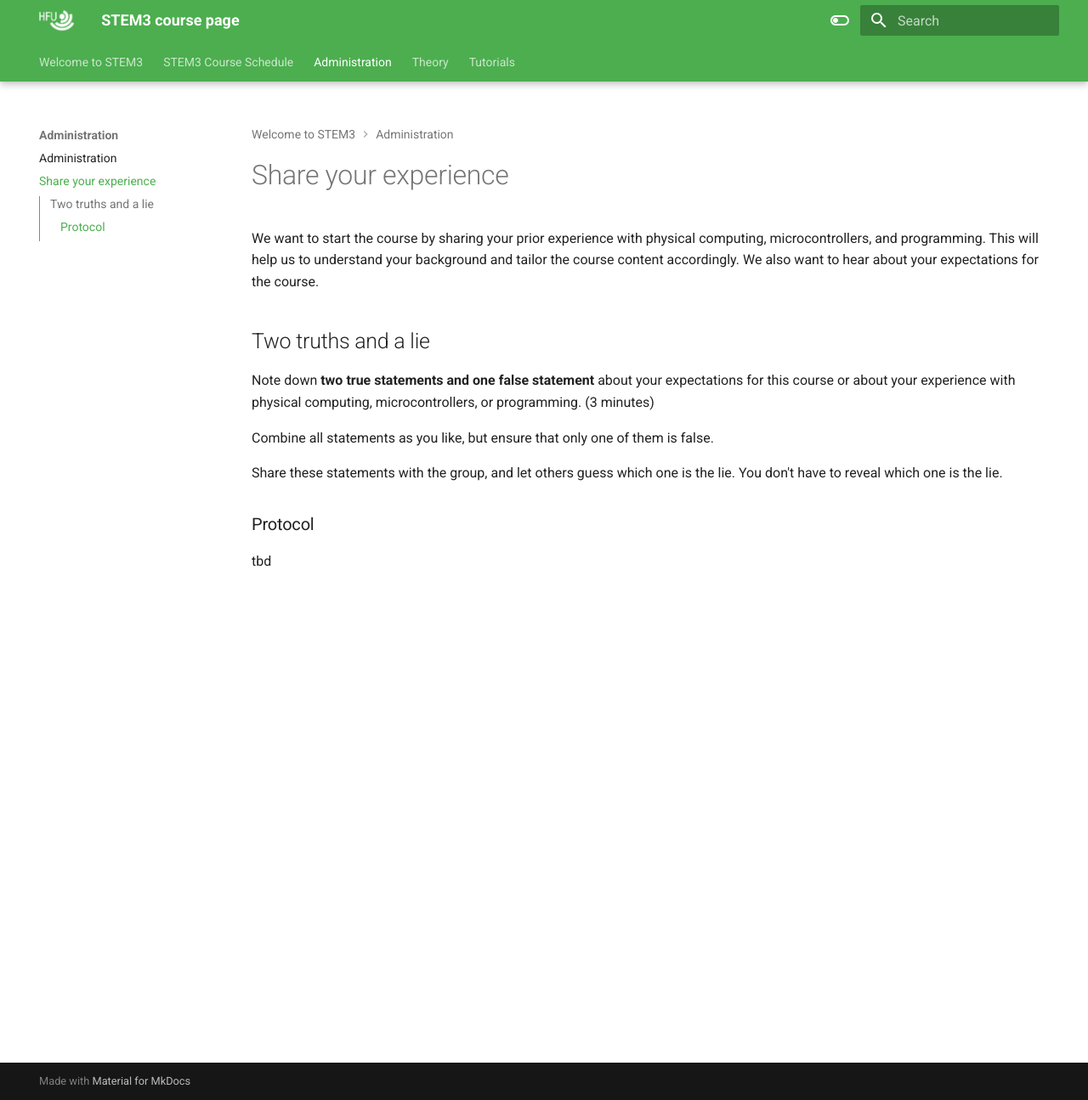
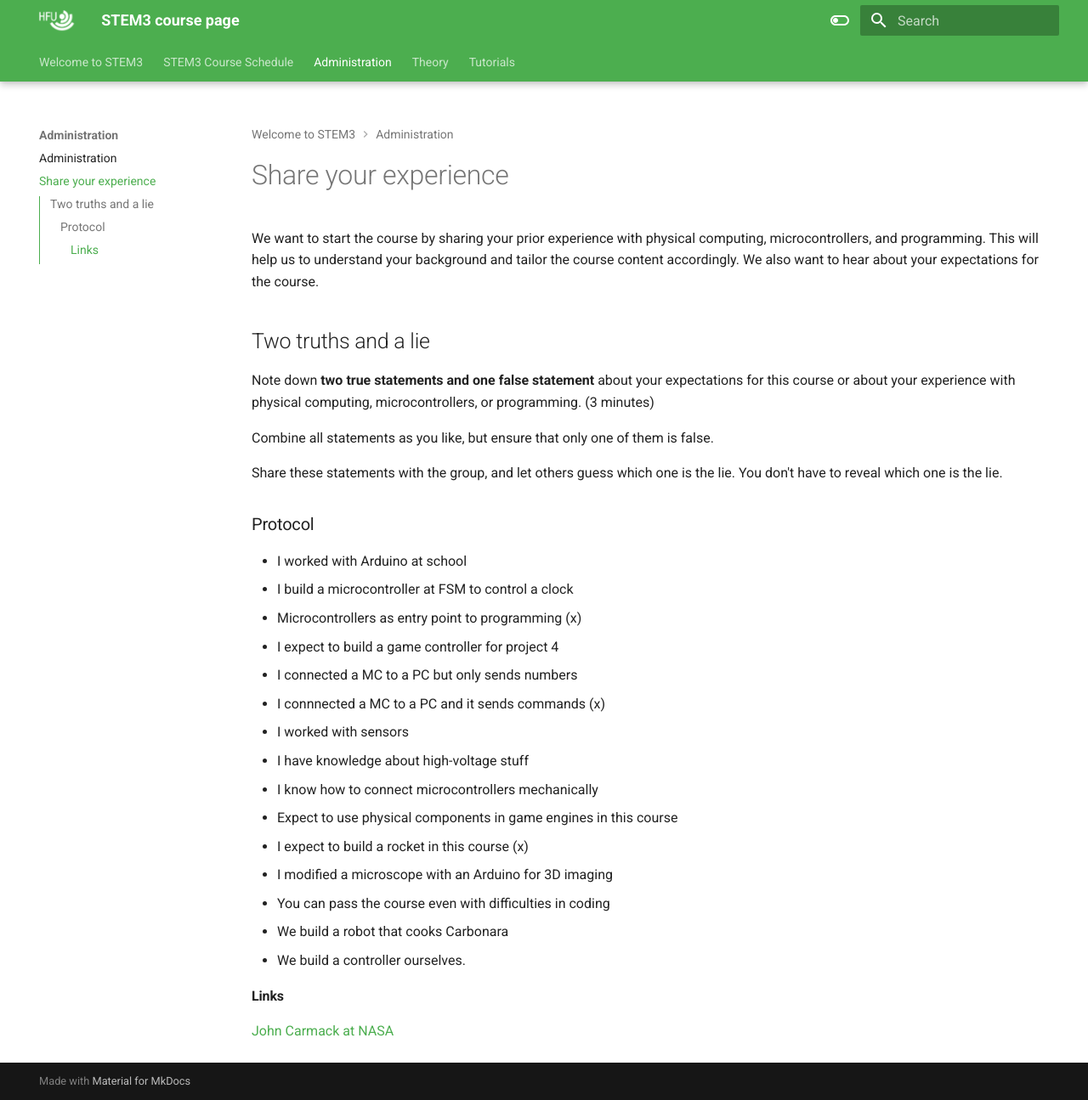
Before and after one commit to HFU-GMB-STEM/STEM3-course, an MkDocs documentation site: the page built from docs/administration/experience.md, in a window 1280 px wide and 1295 px high. Shown: the whole window at 85% size. Built offline with MkDocs 1.6.1 and Material for MkDocs 9.7.7, drawn with Linux system fonts in a browser that asks for light colours.

Commit message:
Protocol of expectations and experiences added

```diff
--- a/docs/administration/experience.md
+++ b/docs/administration/experience.md
@@ -12,4 +12,22 @@ Share these statements with the group, and let others guess which one is the lie
 
 ### Protocol
 
-tbd
+- I worked with Arduino at school
+- I build a microcontroller at FSM to control a clock
+- Microcontrollers as entry point to programming (x)
+- I expect to build a game controller for project 4
+- I connected a MC to a PC but only sends numbers
+- I connnected a MC to a PC and it sends commands (x)
+- I worked with sensors
+- I have knowledge about high-voltage stuff
+- I know how to connect microcontrollers mechanically
+- Expect to use physical components in game engines in this course
+- I expect to build a rocket in this course (x)
+- I modified a microscope with an Arduino for 3D imaging
+- You can pass the course even with difficulties in coding
+- We build a robot that cooks Carbonara
+- We build a controller ourselves.
+
+#### Links
+
+[John Carmack at NASA](https://www.youtube.com/watch?v=VcWRc1wK3gM)
```
